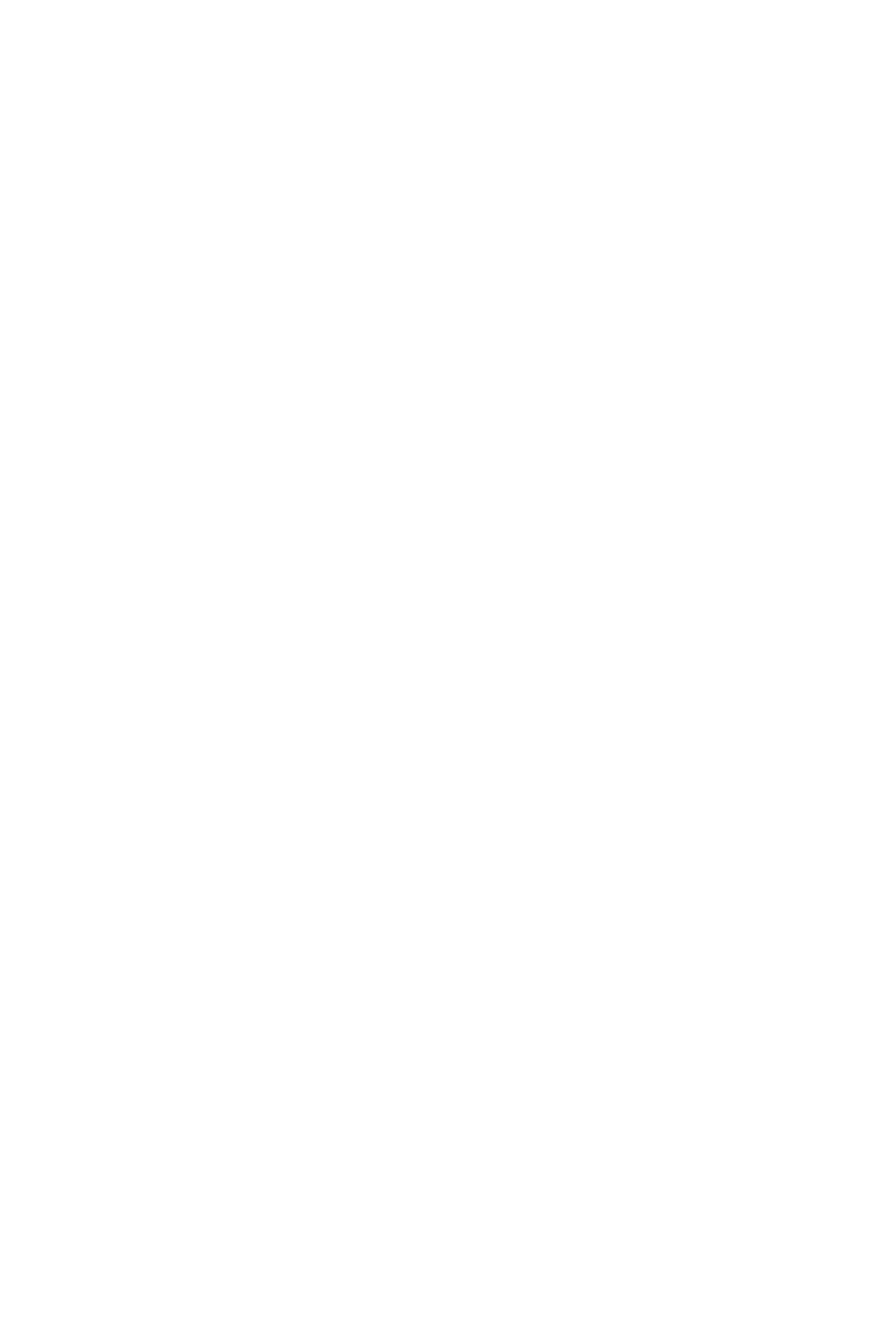
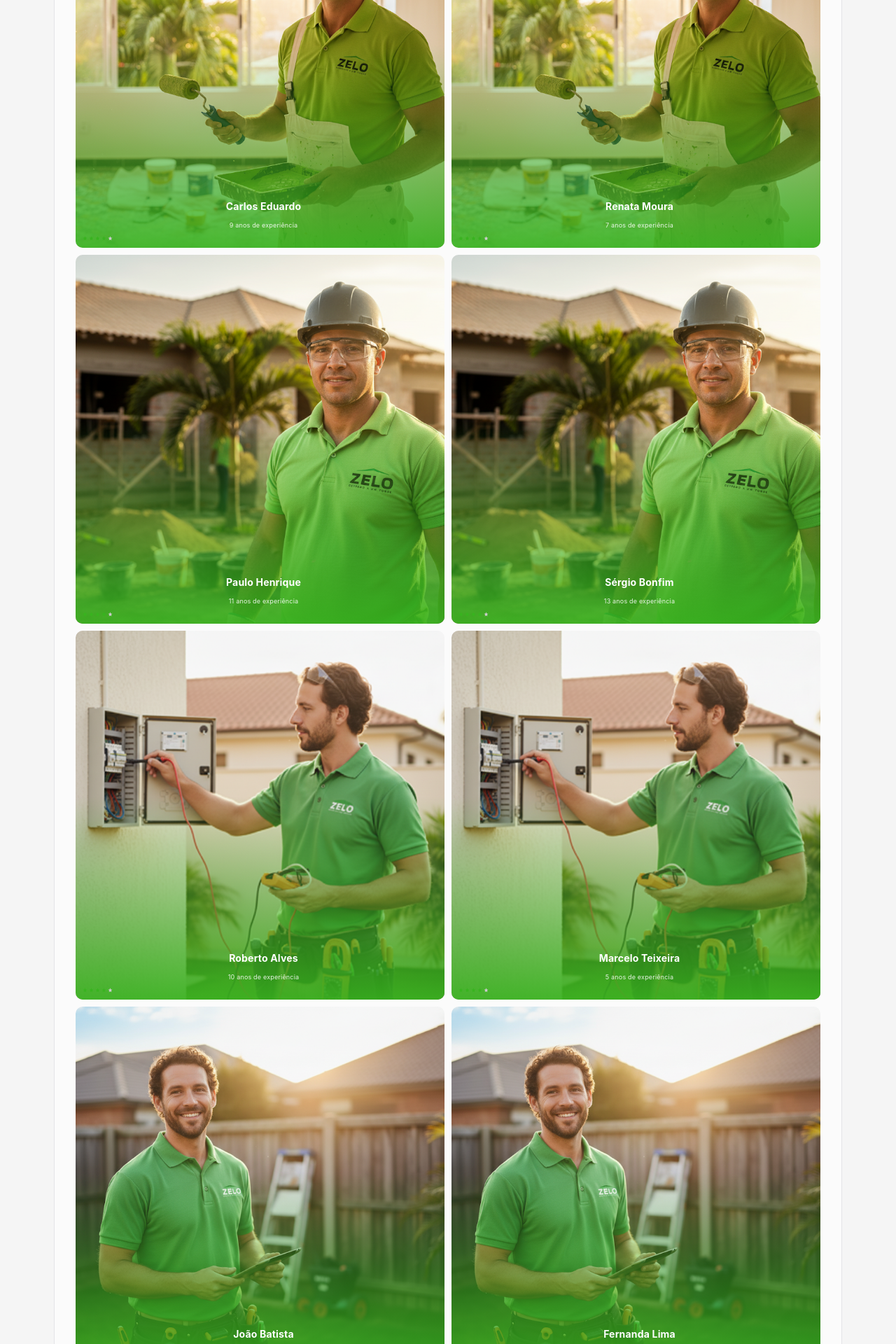
Before and after one commit to luizazarelli/zelo, a React (Vite) app in the folder front-end/: page /workers in a window 1280 px wide. Shown: the part 880-2800 px from the top of the page at 70% size. Before the commit the page ends 800 px from the top, so only its background shows below. Built offline with nearby package versions, Linux system fonts and the light colour scheme; no server answers; sample sign-in values are in the browser's storage.

Commit message:
feat: adicionar profissionais demo para cada categoria de serviço

```diff
--- a/front-end/src/pages/workers/WorkerListPage.jsx
+++ b/front-end/src/pages/workers/WorkerListPage.jsx
@@ -17,8 +17,18 @@ const SERVICE_PHOTOS = {
 const getServicePhoto = (name = '') => SERVICE_PHOTOS[norm(name)] || '/imgs/worker.jpg'
 
 const DEMO_WORKERS = [
-  { id: 'demo-w1', name: 'Wagner Murbach', serviceTypes: ['Elétrica'], serviceTypeIds: ['st1'], workingSince: '2018-05-10' },
-  { id: 'demo-w2', name: 'Fabinho',        serviceTypes: ['Elétrica'], serviceTypeIds: ['st1'], workingSince: '2020-03-15' },
+  { id: 'demo-w1',  name: 'Wagner Murbach',    serviceTypes: ['Elétrica'],   serviceTypeIds: ['st1'], workingSince: '2018-05-10' },
+  { id: 'demo-w2',  name: 'Fabinho',           serviceTypes: ['Elétrica'],   serviceTypeIds: ['st1'], workingSince: '2020-03-15' },
+  { id: 'demo-w3',  name: 'Carlos Eduardo',    serviceTypes: ['Pintura'],    serviceTypeIds: ['st2'], workingSince: '2017-08-22' },
+  { id: 'demo-w4',  name: 'Renata Moura',      serviceTypes: ['Pintura'],    serviceTypeIds: ['st2'], workingSince: '2019-11-05' },
+  { id: 'demo-w5',  name: 'Paulo Henrique',    serviceTypes: ['Construção'], serviceTypeIds: ['st3'], workingSince: '2015-03-14' },
+  { id: 'demo-w6',  name: 'Sérgio Bonfim',     serviceTypes: ['Construção'], serviceTypeIds: ['st3'], workingSince: '2013-07-30' },
+  { id: 'demo-w7',  name: 'Roberto Alves',     serviceTypes: ['Encanamento'],serviceTypeIds: ['st4'], workingSince: '2016-01-18' },
+  { id: 'demo-w8',  name: 'Marcelo Teixeira',  serviceTypes: ['Encanamento'],serviceTypeIds: ['st4'], workingSince: '2021-04-09' },
+  { id: 'demo-w9',  name: 'João Batista',      serviceTypes: ['Jardinagem'], serviceTypeIds: ['st5'], workingSince: '2018-09-01' },
+  { id: 'demo-w10', name: 'Fernanda Lima',     serviceTypes: ['Jardinagem'], serviceTypeIds: ['st5'], workingSince: '2022-02-20' },
+  { id: 'demo-w11', name: 'Alexandre Ramos',   serviceTypes: ['Marcenaria'], serviceTypeIds: ['st6'], workingSince: '2014-06-11' },
+  { id: 'demo-w12', name: 'Guilherme Neto',    serviceTypes: ['Marcenaria'], serviceTypeIds: ['st6'], workingSince: '2019-10-03' },
 ]
 
 function StarIcons({ count = 4 }) {
```
